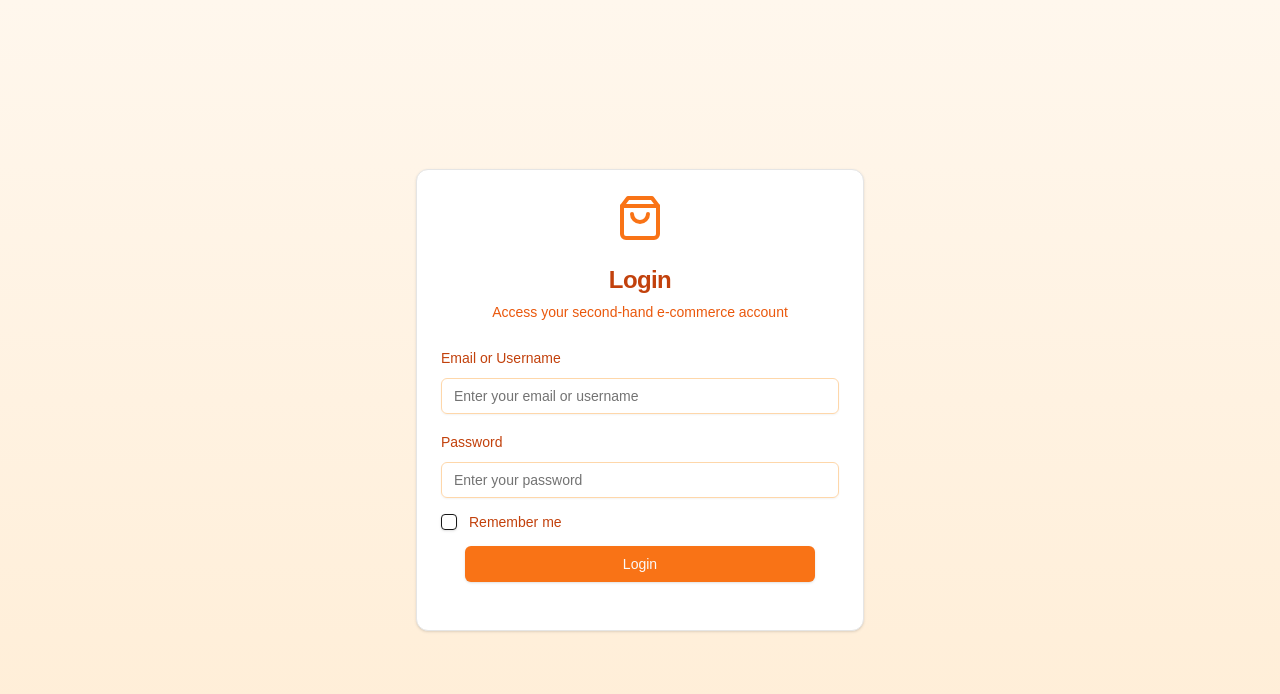
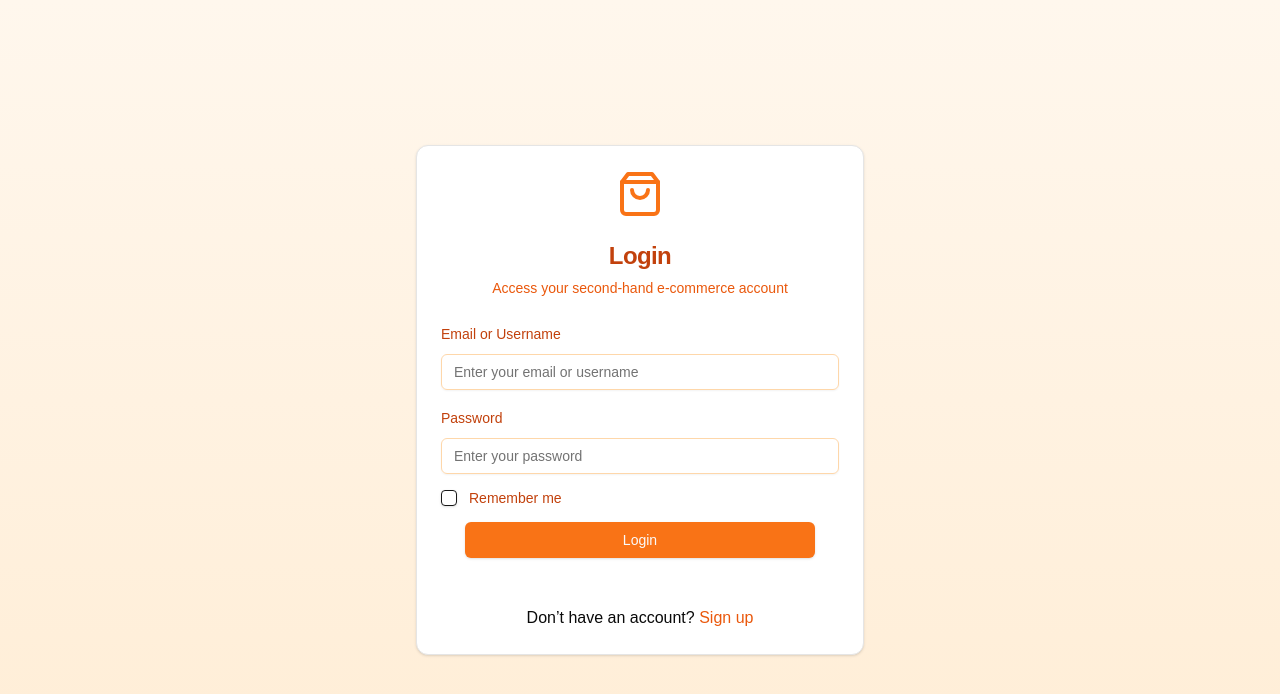
Before and after one commit to salehnevergiveup/E-Commerce_Frontend, a Next.js app: page /user/login in a window 1280 px wide. Shown: the top 694 px of the page. Built offline with nearby package versions, Linux system fonts and the light colour scheme.

Commit message:
modify register and login page

```diff
--- a/src/pages/user/login.jsx
+++ b/src/pages/user/login.jsx
@@ -4,6 +4,7 @@
 import * as z from "zod"
 import { Button } from "@/components/ui/button"
 import { Input } from "@/components/ui/input"
+import Link from "next/link"
 import { Form, FormControl, FormField, FormItem, FormLabel, FormMessage } from "@/components/ui/form"
 import { Card, CardContent, CardDescription, CardFooter, CardHeader, CardTitle } from "@/components/ui/card"
 import { Alert, AlertDescription } from "@/components/ui/alert"
@@ -136,6 +137,14 @@
             </form>
           </Form>
         </CardContent>
+        <CardContent>
+          <p className="text-center">
+            Don’t have an account?{" "}
+            <Link href="/user/register" className="text-orange-600 hover:underline">
+              Sign up
+            </Link>
+          </p>
+        </CardContent>
       </Card>
     </div>
   )
--- a/src/pages/user/register.jsx
+++ b/src/pages/user/register.jsx
@@ -6,6 +6,7 @@
 import * as z from "zod"
 import { Button } from "@/components/ui/button"
 import { Input } from "@/components/ui/input"
+import Link from "next/link"
 import { Form, FormControl, FormField, FormItem, FormLabel, FormMessage } from "@/components/ui/form"
 import { Card, CardContent, CardDescription, CardHeader, CardTitle } from "@/components/ui/card"
 import { Alert, AlertDescription } from "@/components/ui/alert"
@@ -200,6 +201,14 @@
             </form>
           </Form>
         </CardContent>
+        <CardContent>
+          <p className="text-center">
+            Already have an account?{" "}
+            <Link href="/user/login" className="text-orange-600 hover:underline">
+              Log in
+            </Link>
+          </p>
+        </CardContent>
       </Card>
     </div>
   )
```
